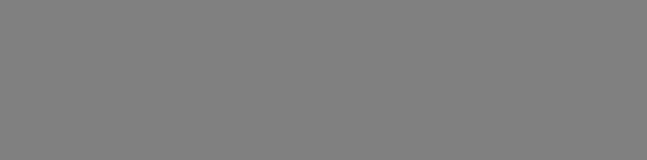
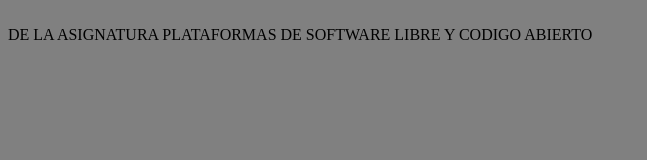
Before and after one commit to Paulo-Montero/ProyectoWeb2, a plain HTML site: page PaginaPrueba.html in a window 1280 px wide. Shown: the whole page, without its empty margins (0-647 px from the left). Drawn offline with Linux system fonts and the light colour scheme.

Commit message:
Update PaginaPrueba.html
SE AGREGO NOMBRE DE LA ASIGNATURA

```diff
--- a/PaginaPrueba.html
+++ b/PaginaPrueba.html
@@ -1,6 +1,7 @@
 <HTML>
 <BODY bgcolor="grey">
-  <HEAD> <TITLE> BIENVENIDOS A MI REPOSITORIO </TITLE>      </HEAD>
+  <HEAD> <TITLE> BIENVENIDOS A MI REPOSITORIO </TITLE> </HEAD> <BR>
+  DE LA ASIGNATURA PLATAFORMAS DE SOFTWARE LIBRE Y CODIGO ABIERTO
 
 
 
```
